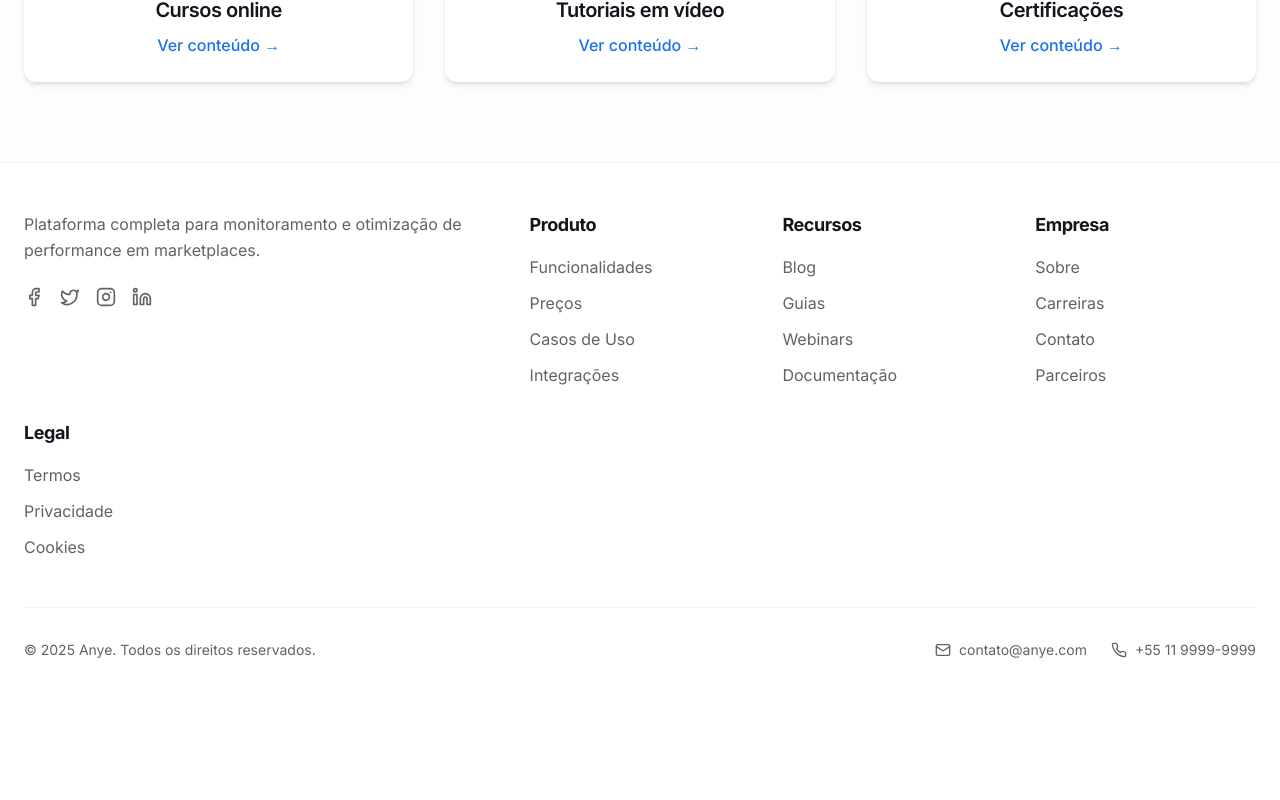
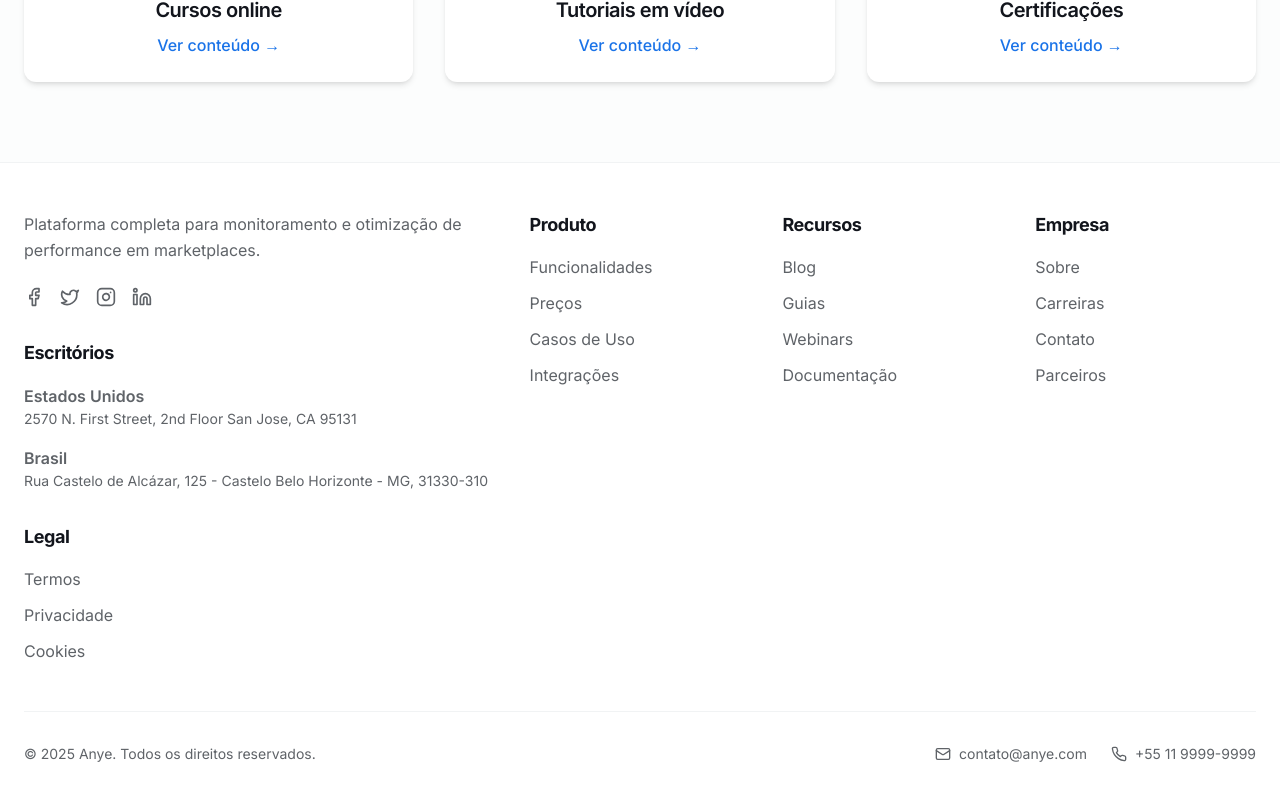
Before and after one commit to neon-ventura/dataflow-essence, a React (Vite) app: page /blog in a window 1280 px wide. Shown: the part 944-1744 px from the top of the page. Before the commit the page ends 1652 px from the top, so only its background shows below. Built offline with nearby package versions, Linux system fonts and the light colour scheme.

Commit message:
Add footer locations
Add US and Brazil addresses to the footer.

```diff
--- a/src/components/Footer.tsx
+++ b/src/components/Footer.tsx
@@ -50,6 +50,17 @@ const Footer = () => {
     { name: 'LinkedIn', icon: Linkedin, href: '#' },
   ];
 
+  const locations = [
+    {
+      name: 'Estados Unidos',
+      address: '2570 N. First Street, 2nd Floor San Jose, CA 95131',
+    },
+    {
+      name: 'Brasil',
+      address: 'Rua Castelo de Alcázar, 125 - Castelo Belo Horizonte - MG, 31330-310',
+    },
+  ];
+
   return (
     <footer className="bg-white border-t border-neutral-light">
       <div className="container mx-auto px-4 md:px-6 py-12">
@@ -69,6 +80,17 @@ const Footer = () => {
                   <social.icon size={20} />
                 </a>
               ))}
+            </div>
+            <div className="mt-8">
+              <h4 className="font-bold text-lg mb-4">Escritórios</h4>
+              <div className="space-y-4">
+                {locations.map(location => (
+                  <div key={location.name}>
+                    <p className="font-semibold text-neutral-dark">{location.name}</p>
+                    <p className="text-neutral-dark text-sm">{location.address}</p>
+                  </div>
+                ))}
+              </div>
             </div>
           </div>
 
```
